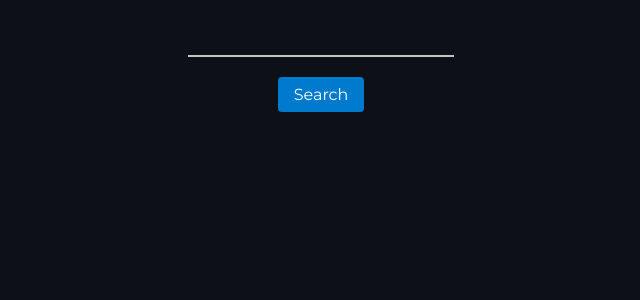
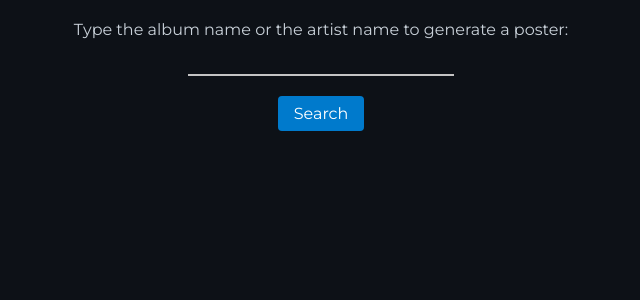
Before and after one commit to jflores-95/poster-generator, a React (Create React App) app: page / in a window 1280 px wide. Shown: the top 300 px of the page, without its empty margins (339-979 px from the left). Built offline with nearby package versions, Linux system fonts and the light colour scheme.

Commit message:
increasing number of results and adding label

```diff
--- a/src/components/SearchBar/searchBar.jsx
+++ b/src/components/SearchBar/searchBar.jsx
@@ -11,7 +11,7 @@ function SearchBar() {
 
   const search = async () => {
     setResults([]);
-    const response = await fetch(`${process.env.REACT_APP_API_URL}/search?term=${query}&limit=${20}`);
+    const response = await fetch(`${process.env.REACT_APP_API_URL}/search?term=${query}&limit=${50}`);
     const data = await response.json();
     setResults(data);
   };
--- a/src/modules/home/home.jsx
+++ b/src/modules/home/home.jsx
@@ -6,6 +6,7 @@ import * as Styled from './home.styled.js'
 export default function Home() {
   return (
 <Styled.Container>
+  Type the album name or the artist name to generate a poster:
     <SearchBar></SearchBar>
 </Styled.Container>
   )
```
